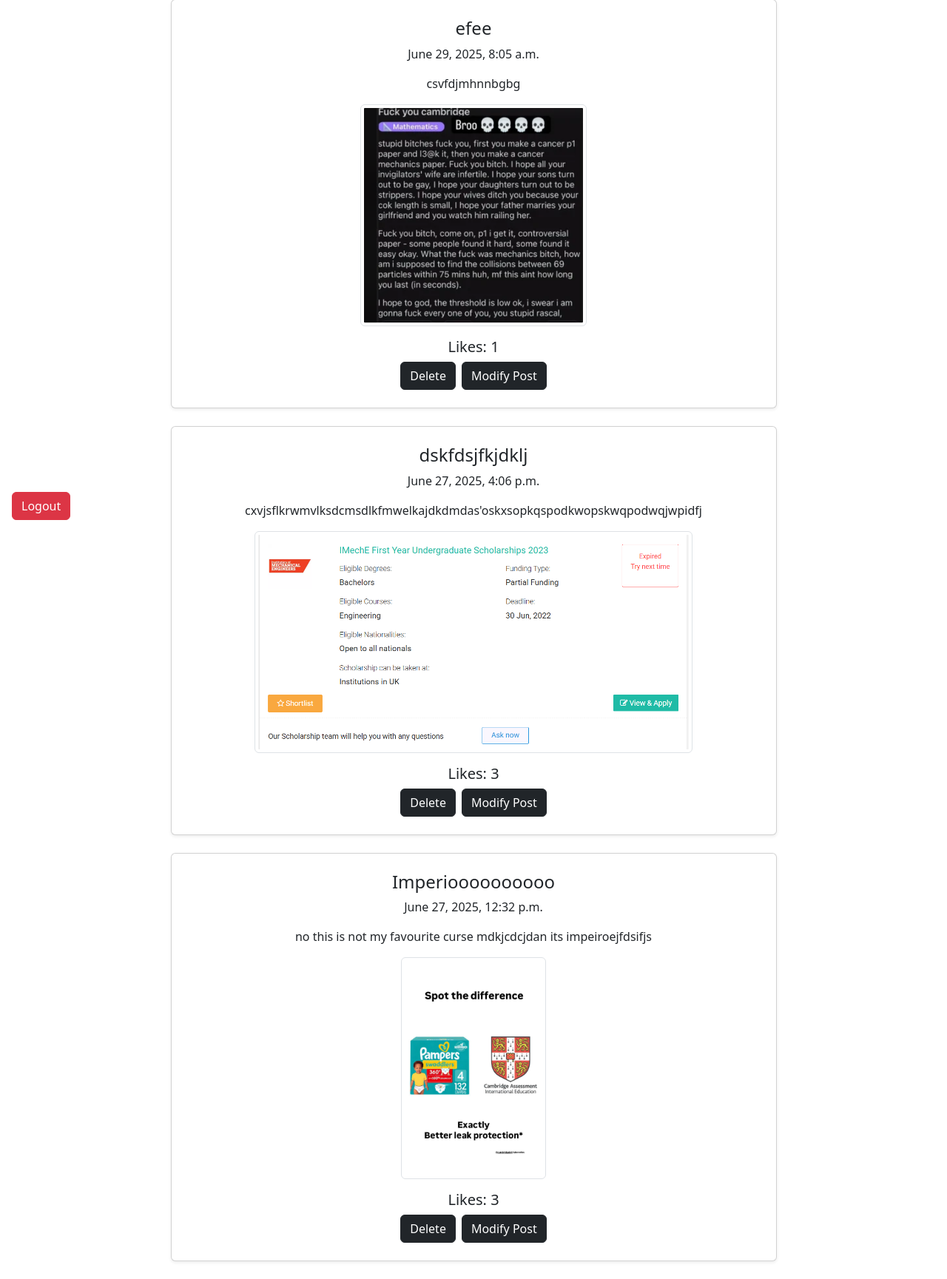
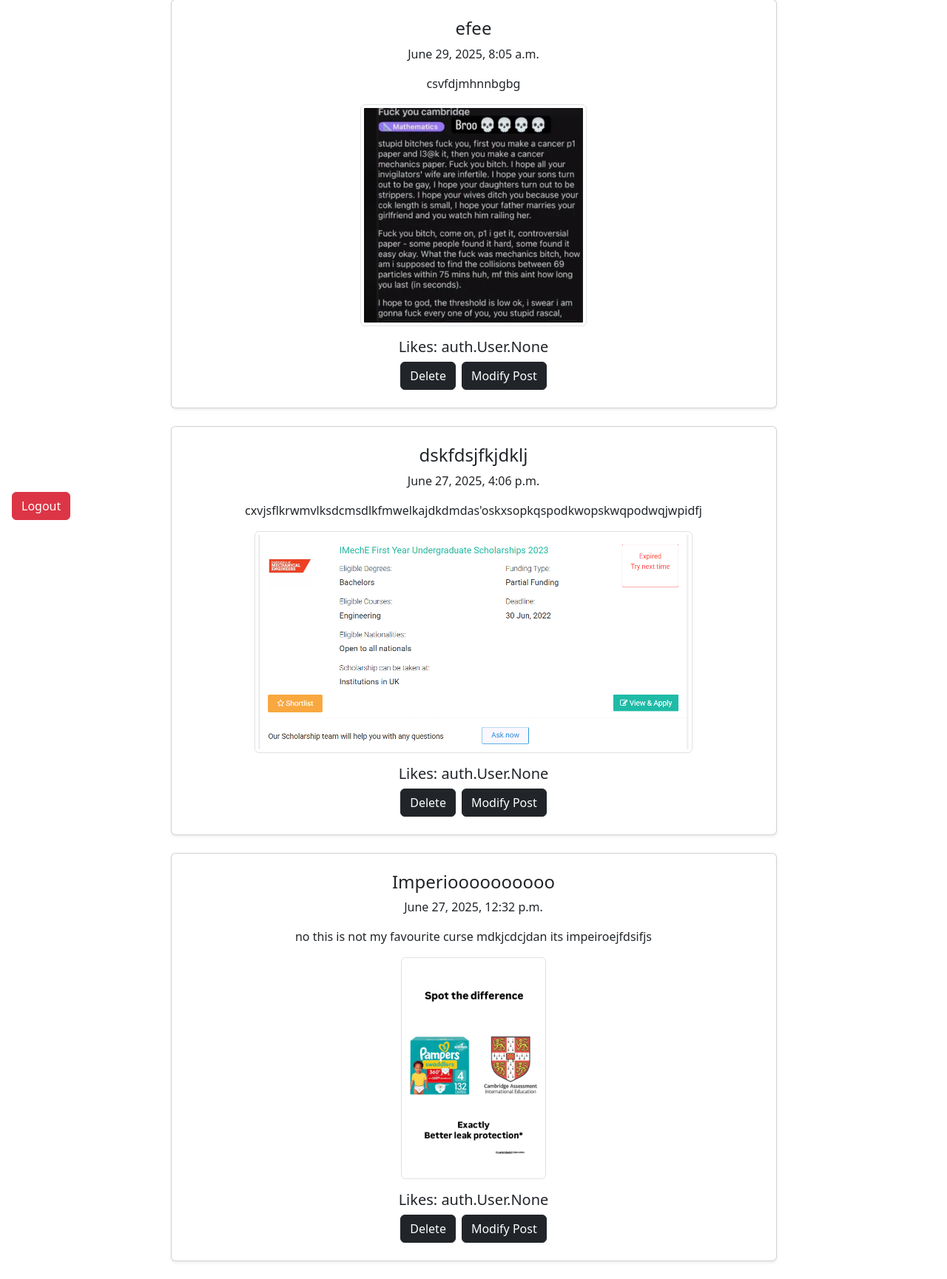
Before and after one commit to RyeidHanif/Django-social-media-clone-, a Django app: page /myposts/ in a window 1280 px wide. Shown: the part 81-1810 px from the top of the page at 74% size. Run offline with Django 5.2, Linux system fonts and the light colour scheme; a user stored in the database is signed in; data comes from the database, SQL or seed files in the repository.

Commit message:
fix : fixed liking system

```diff
--- a/post/models.py
+++ b/post/models.py
@@ -5,7 +5,7 @@
 class Post(models.Model):
     postname = models.CharField(max_length=50, unique=True)
     content = models.TextField(max_length=500)
-    likes = models.IntegerField(default=0)
+    likes = models.ManyToManyField(User, related_name="liked_posts", blank=True)
     banner = models.ImageField(
         upload_to="media/", blank=True, null=True
     )  # image not compulsory , blanke = true so form can be mepty and null so db can add emtpy
--- a/post/templates/post/showmyfeed.html
+++ b/post/templates/post/showmyfeed.html
@@ -19,7 +19,7 @@
       style="max-height: 300px; width: auto; object-fit: contain;">
     {% endif %}
 
-    <h5>Likes: {{ post.likes }}</h5>
+    <h5>Likes: {{ post.likes.count }}</h5>
 
     <form class="form-group d-flex justify-content-center gap-2" method="post" action="">
       {% csrf_token %}
--- a/post/views.py
+++ b/post/views.py
@@ -82,7 +82,13 @@
             return redirect("showcomments", postID=request.POST.get("comment"))
         elif request.POST.get("like"):
             post = Post.objects.get(id=request.POST.get("like"))
-            post.likes += 1
+
+            if request.user in post.likes.all():
+                post.likes.remove(request.user)  # Unlike
+            else:
+                post.likes.add(request.user)
+
+
             post.save()
 
     return render(request, "post/showmyfeed.html", {"posts": all_posts})
```
Also changed, not shown: db.sqlite3, post/migrations/0003_remove_post_likes_post_likes.py (added).
